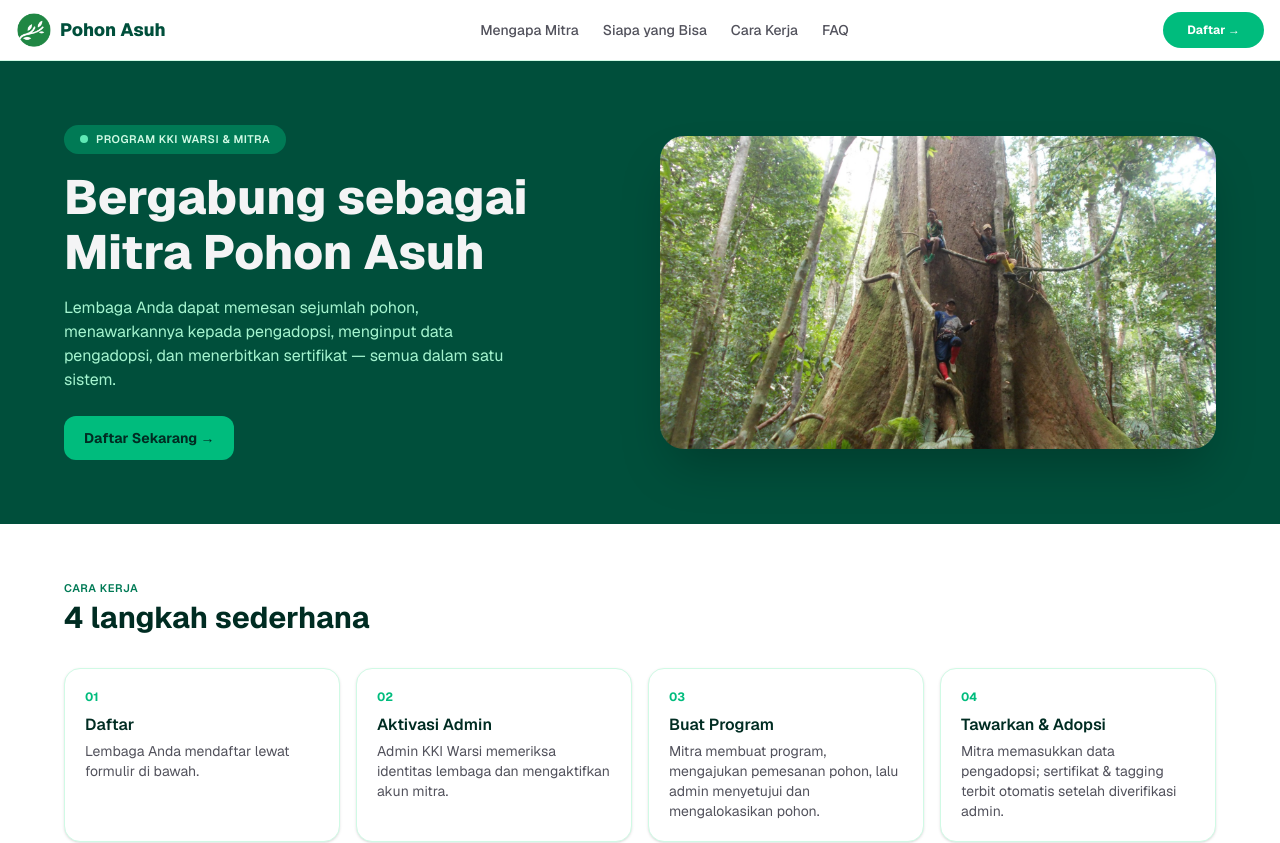
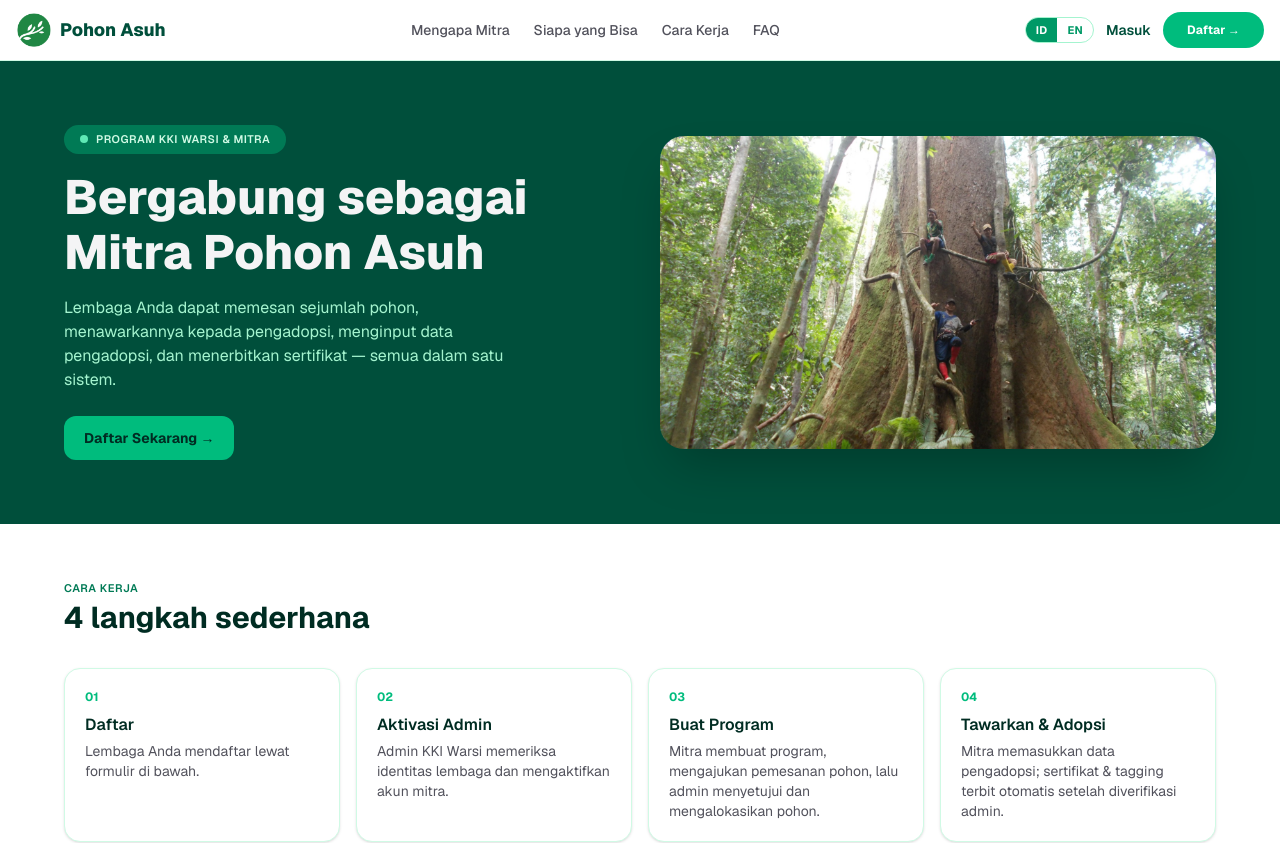
Before and after one commit to kangmasbudiman/revampwebsitepohonasuh, a Next.js app: page /daftar-mitra in a window 1280 px wide. Shown: the top 843 px of the page. Built offline with nearby package versions, Linux system fonts and the light colour scheme; no server answers.

Commit message:
feat(mitra): navbar landing mitra + tombol Masuk + toggle ID/EN seperti utama

```diff
--- a/src/app/(mitra)/layout.tsx
+++ b/src/app/(mitra)/layout.tsx
@@ -1,12 +1,20 @@
 import MitraNav from "@/components/mitra-nav";
 import MitraFooter from "@/components/mitra-footer";
+import { getSession } from "@/lib/auth";
+import { I18nProvider } from "@/components/i18n-provider";
+import { getDict, getLocale } from "@/lib/i18n";
 
 export default async function MitraLayout({ children }: LayoutProps<"/">) {
+  const session = await getSession();
+  const [locale, dict] = await Promise.all([getLocale(), getDict()]);
+
   return (
-    <div className="flex min-h-dvh flex-col bg-white font-sans text-zinc-900">
-      <MitraNav />
-      <div className="flex flex-1 flex-col">{children}</div>
-      <MitraFooter />
-    </div>
+    <I18nProvider locale={locale} dict={dict}>
+      <div className="flex min-h-dvh flex-col bg-white font-sans text-zinc-900">
+        <MitraNav session={session} />
+        <div className="flex flex-1 flex-col">{children}</div>
+        <MitraFooter />
+      </div>
+    </I18nProvider>
   );
 }
--- a/src/app/kerjasama-mitra/page.tsx
+++ b/src/app/kerjasama-mitra/page.tsx
@@ -2,6 +2,9 @@ import Link from "next/link";
 import Image from "next/image";
 import { ArrowRight, Leaf, Handshake, Building2, Users, TreePine, BadgeCheck, LineChart, FileText, LayoutDashboard, Tag, BarChart3 } from "lucide-react";
 import MitraNav from "@/components/mitra-nav";
+import { getSession } from "@/lib/auth";
+import { I18nProvider } from "@/components/i18n-provider";
+import { getDict, getLocale } from "@/lib/i18n";
 import MitraFooter from "@/components/mitra-footer";
 
 export const metadata = {
@@ -15,6 +18,8 @@ export default async function KerjasamaMitraPage() {
   type MitraTampil = { id: number; nama: string; slug: string; logo: string | null };
   let daftarMitra: MitraTampil[] = [];
   const assetOrigin = (process.env.API_BASE_URL ?? "").replace(/\/api\/?$/, "");
+  const session = await getSession();
+  const [locale, dict] = await Promise.all([getLocale(), getDict()]);
   try {
     const res = await fetch(`${process.env.API_BASE_URL}/organisasitampil`, { cache: "no-store" });
     if (res.ok) {
@@ -31,8 +36,9 @@ export default async function KerjasamaMitraPage() {
   }
 
   return (
-    <main className="w-full overflow-hidden bg-white">
-      <MitraNav />
+    <I18nProvider locale={locale} dict={dict}>
+      <main className="w-full overflow-hidden bg-white">
+      <MitraNav session={session} />
 
       {/* ── HERO ── */}
       <section className="relative isolate bg-emerald-950 text-white">
@@ -298,6 +304,7 @@ export default async function KerjasamaMitraPage() {
         </div>
       </section>
       <MitraFooter />
-    </main>
+      </main>
+    </I18nProvider>
   );
 }
--- a/src/components/mitra-nav.tsx
+++ b/src/components/mitra-nav.tsx
@@ -1,7 +1,16 @@
+"use client";
+
 import Link from "next/link";
 import Image from "next/image";
+import { ChevronDown, LogOut, LayoutDashboard } from "lucide-react";
+import { useState } from "react";
+import LangToggle from "@/components/lang-toggle";
+import type { Session } from "@/lib/auth";
+import { logout } from "@/lib/actions/auth";
 
-export default function MitraNav() {
+export default function MitraNav({ session = null }: { session?: Session | null }) {
+  const [open, setOpen] = useState(false);
+
   return (
     <header className="sticky top-0 z-50 backdrop-blur bg-white/80 border-b border-emerald-100">
       <div className="mx-auto max-w-7xl px-4 py-2.5 sm:py-3 flex items-center justify-between gap-2">
@@ -15,9 +24,48 @@ export default function MitraNav() {
           <Link href="/kerjasama-mitra#cara">Cara Kerja</Link>
           <Link href="/kerjasama-mitra#faq">FAQ</Link>
         </nav>
-        <Link href="/daftar-mitra" className="shrink-0 rounded-full bg-emerald-500 px-3 py-2 text-[10px] sm:px-6 sm:py-2.5 sm:text-xs font-bold text-white shadow-emerald-900/40 hover:bg-emerald-400 transition-all hover:scale-[1.03]">
-          Daftar →
-        </Link>
+        <div className="flex shrink-0 items-center gap-2 sm:gap-3">
+          <LangToggle />
+          {session ? (
+            <div className="relative">
+              <button
+                type="button"
+                onClick={() => setOpen((v) => !v)}
+                className="flex items-center gap-1.5 rounded-full border border-emerald-200 bg-emerald-50 py-1 pl-1 pr-2.5 text-xs font-semibold text-emerald-900 transition hover:bg-emerald-100"
+                aria-label="Menu"
+                aria-expanded={open}
+              >
+                <span className="flex h-7 w-7 items-center justify-center rounded-full bg-emerald-600 text-[11px] font-extrabold text-white">
+                  {(session.name || "M").charAt(0).toUpperCase()}
+                </span>
+                <span className="hidden max-w-[90px] truncate sm:inline">{session.name}</span>
+                <ChevronDown className={`h-3.5 w-3.5 transition-transform ${open ? "rotate-180" : ""}`} aria-hidden />
+              </button>
+              {open && (
+                <>
+                  <button className="fixed inset-0 z-10 cursor-default bg-transparent" onClick={() => setOpen(false)} aria-label="Tutup menu" />
+                  <div className="absolute right-0 top-full z-20 mt-2 w-56 overflow-hidden rounded-2xl border border-emerald-100 bg-white p-2 shadow-xl shadow-emerald-900/10">
+                    <Link href="/mitra" onClick={() => setOpen(false)} className="flex items-center gap-2 rounded-xl px-3 py-2 text-sm text-zinc-700 transition hover:bg-emerald-50">
+                      <LayoutDashboard className="h-4 w-4 text-emerald-700" aria-hidden /> Dashboard Mitra
+                    </Link>
+                    <form action={logout}>
+                      <button type="submit" className="flex w-full items-center gap-2 rounded-xl px-3 py-2 text-sm text-zinc-700 transition hover:bg-red-50 hover:text-red-700">
+                        <LogOut className="h-4 w-4" aria-hidden /> Keluar
+                      </button>
+                    </form>
+                  </div>
+                </>
+              )}
+            </div>
+          ) : (
+            <Link href="/masuk" className="text-xs font-semibold text-emerald-900 transition hover:text-emerald-700 sm:text-sm">
+              Masuk
+            </Link>
+          )}
+          <Link href="/daftar-mitra" className="rounded-full bg-emerald-500 px-3 py-2 text-[10px] sm:px-6 sm:py-2.5 sm:text-xs font-bold text-white shadow-emerald-900/40 hover:bg-emerald-400 transition-all hover:scale-[1.03]">
+            Daftar →
+          </Link>
+        </div>
       </div>
     </header>
   );
--- a/src/components/mitra-register-form.tsx
+++ b/src/components/mitra-register-form.tsx
@@ -374,9 +374,9 @@ const get = (name: string) => {
             <p className={hint}>Minimal 8 karakter.</p>
           </div>
           <div>
-            <label className={labelClass}>Konfirmasi Kata Sandi {star}</label>
+            <label className={labelClass}>Ulangi Kata Sandi {star}</label>
             <input name="password2" type="password" minLength={8} className={inputClass("password2")} aria-invalid={fieldErrors.has("password2")} autoComplete="new-password" />
-            <p className={hint}>Harus sama dengan di atas.</p>
+            <p className={hint}>Ketik ulang kata sandi yang sama.</p>
           </div>
         </div>
         <div className="mt-2 flex justify-between">
```
